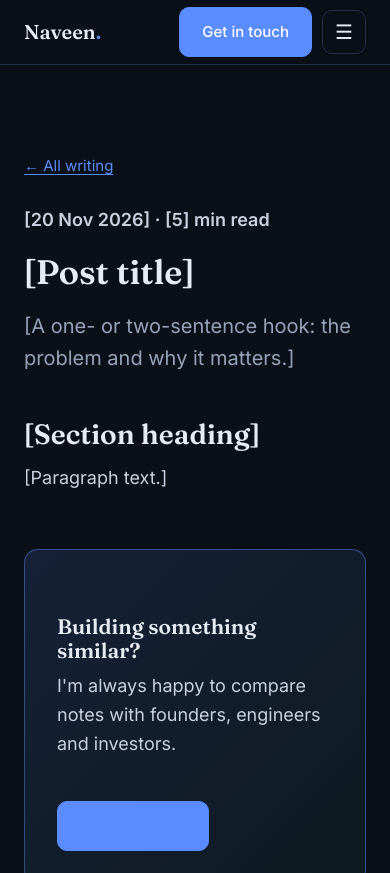
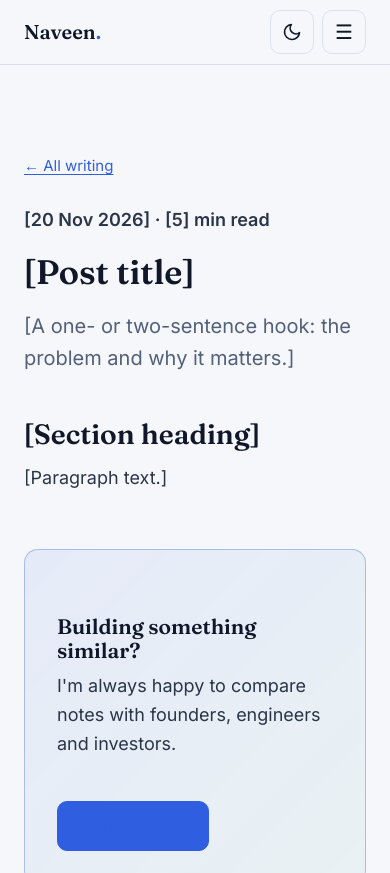
Before and after one commit to naveenam-dev/naveenam-dev.github.io, a plain HTML site: page blog/_post-template.html in a window 390 px wide. Shown: the top 873 px of the page. Drawn offline with Linux system fonts and the light colour scheme.

Commit message:
Add dark/light theme toggle
- Light theme tokens; hard-coded colours moved to CSS variables
- Toggle button in nav on all pages; choice saved in localStorage
- Defaults to the visitor's system preference, set in <head> to avoid a flash
- Tighter nav on small phones

Co-Authored-By: Claude Opus 5.5 <noreply@anthropic.com>

```diff
--- a/blog/_post-template.html
+++ b/blog/_post-template.html
@@ -10,6 +10,7 @@
 <head>
   <meta charset="UTF-8" />
   <meta name="viewport" content="width=device-width, initial-scale=1.0" />
+  <script>(function(){var t;try{t=localStorage.getItem("theme")}catch(e){}if(t!=="light"&&t!=="dark")t=matchMedia("(prefers-color-scheme: light)").matches?"light":"dark";document.documentElement.setAttribute("data-theme",t)})();</script>
   <title>[Post title] — Naveen Narayanan</title>
   <meta name="description" content="[One-sentence summary for Google and link previews]" />
   <meta property="og:title" content="[Post title]" />
@@ -40,6 +41,7 @@
         <a href="../index.html#contact">Contact</a>
       </div>
       <div class="nav-right">
+        <button class="theme-btn" aria-label="Switch to light theme" title="Toggle dark/light theme"><svg class="sun" viewBox="0 0 24 24" fill="none" stroke="currentColor" stroke-width="2" stroke-linecap="round" aria-hidden="true"><circle cx="12" cy="12" r="4"/><path d="M12 2v2M12 20v2M4.9 4.9l1.4 1.4M17.7 17.7l1.4 1.4M2 12h2M20 12h2M4.9 19.1l1.4-1.4M17.7 6.3l1.4-1.4"/></svg><svg class="moon" viewBox="0 0 24 24" fill="none" stroke="currentColor" stroke-width="2" stroke-linecap="round" stroke-linejoin="round" aria-hidden="true"><path d="M21 12.8A9 9 0 1 1 11.2 3a7 7 0 0 0 9.8 9.8z"/></svg></button>
         <a href="../index.html#contact" class="btn btn-primary">Get in touch</a>
         <button class="menu-btn" aria-label="Open menu" aria-expanded="false" aria-controls="nav-links">☰</button>
       </div>
--- a/css/site.css
+++ b/css/site.css
@@ -9,9 +9,38 @@
   --muted: #97a3ba;
   --accent: #5b8cff;      /* primary blue */
   --accent-2: #36d3a8;    /* success green for metrics */
+  --accent-hover: #4677f0;
+  --border-hover: #3a4a70;
+  --nav-bg: rgba(11, 15, 23, .85);
+  --tag-bg: rgba(91, 140, 255, .12);
+  --ask-border: rgba(91, 140, 255, .45);
+  --ask-bg: linear-gradient(135deg, rgba(91, 140, 255, .14), rgba(54, 211, 168, .06));
+  --article-text: #c9d1e0;
   --radius: 14px;
   --max: 1120px;
+  color-scheme: dark;
 }
+
+/* Light theme: set by js/site.js as <html data-theme="light"> */
+:root[data-theme="light"] {
+  --bg: #f6f7fb;
+  --surface: #ffffff;
+  --surface-2: #eef1f7;
+  --border: #dbe1ec;
+  --text: #0f1729;
+  --muted: #536079;
+  --accent: #2f5fe0;
+  --accent-2: #0b8a69;
+  --accent-hover: #244fc4;
+  --border-hover: #aab6cf;
+  --nav-bg: rgba(246, 247, 251, .85);
+  --tag-bg: rgba(47, 95, 224, .1);
+  --ask-border: rgba(47, 95, 224, .35);
+  --ask-bg: linear-gradient(135deg, rgba(47, 95, 224, .08), rgba(11, 138, 105, .05));
+  --article-text: #2b3548;
+  color-scheme: light;
+}
+body { transition: background-color .25s, color .25s; }
 
 /* ============ 2. BASE ============ */
 * { box-sizing: border-box; margin: 0; padding: 0; }
@@ -37,7 +66,7 @@ section { padding: 96px 0; }
 /* ============ 3. NAV ============ */
 nav {
   position: sticky; top: 0; z-index: 10;
-  background: rgba(11, 15, 23, .85); backdrop-filter: blur(10px);
+  background: var(--nav-bg); backdrop-filter: blur(10px);
   border-bottom: 1px solid var(--border);
 }
 nav .container { display: flex; align-items: center; justify-content: space-between; height: 64px; }
@@ -46,10 +75,16 @@ nav .container { display: flex; align-items: center; justify-content: space-betw
 .nav-links { display: flex; gap: 28px; font-size: 15px; color: var(--muted); }
 .nav-links a:hover { color: var(--text); }
 .nav-right { display: flex; align-items: center; gap: 10px; }
-.menu-btn {
+.menu-btn, .theme-btn {
   display: none; background: none; border: 1px solid var(--border); border-radius: 10px;
   color: var(--text); width: 44px; height: 44px; font-size: 20px; cursor: pointer;
 }
+.theme-btn { display: inline-flex; align-items: center; justify-content: center; }
+.menu-btn:hover, .theme-btn:hover { border-color: var(--muted); }
+.theme-btn svg { width: 20px; height: 20px; }
+.theme-btn .moon { display: none; }
+:root[data-theme="light"] .theme-btn .sun { display: none; }
+:root[data-theme="light"] .theme-btn .moon { display: block; }
 
 /* ============ 4. BUTTONS ============ */
 .btn {
@@ -58,7 +93,7 @@ nav .container { display: flex; align-items: center; justify-content: space-betw
   border: 1px solid var(--border); transition: all .2s;
 }
 .btn-primary { background: var(--accent); border-color: var(--accent); color: #fff; }
-.btn-primary:hover { background: #4677f0; }
+.btn-primary:hover { background: var(--accent-hover); border-color: var(--accent-hover); }
 .btn-ghost:hover { border-color: var(--muted); }
 
 /* ============ 5. HERO ============ */
@@ -87,11 +122,11 @@ nav .container { display: flex; align-items: center; justify-content: space-betw
   border-radius: var(--radius); padding: 40px;
   transition: border-color .2s;
 }
-.project:hover { border-color: #3a4a70; }
+.project:hover { border-color: var(--border-hover); }
 .tag {
   display: inline-block; font-size: 12px; font-weight: 600;
   padding: 4px 10px; border-radius: 999px;
-  background: rgba(91, 140, 255, .12); color: var(--accent); margin-bottom: 14px;
+  background: var(--tag-bg); color: var(--accent); margin-bottom: 14px;
 }
 .project h3 { font-size: 30px; margin-bottom: 6px; }
 .project .sub { color: var(--muted); margin-bottom: 20px; }
@@ -154,8 +189,8 @@ nav .container { display: flex; align-items: center; justify-content: space-betw
 .ask {
   display: flex; align-items: center; justify-content: space-between; gap: 24px; flex-wrap: wrap;
   margin-top: 28px; padding: 32px; border-radius: var(--radius);
-  border: 1px solid rgba(91, 140, 255, .45);
-  background: linear-gradient(135deg, rgba(91, 140, 255, .14), rgba(54, 211, 168, .06));
+  border: 1px solid var(--ask-border);
+  background: var(--ask-bg);
 }
 .ask h3 { font-size: 24px; margin-bottom: 6px; }
 .ask p { color: var(--muted); }
@@ -168,7 +203,7 @@ nav .container { display: flex; align-items: center; justify-content: space-betw
   display: block; background: var(--surface); border: 1px solid var(--border);
   border-radius: var(--radius); padding: 28px; transition: border-color .2s;
 }
-.post-card:hover { border-color: #3a4a70; }
+.post-card:hover { border-color: var(--border-hover); }
 .post-card time, .post-meta { font-size: 13px; color: var(--accent); font-weight: 600; }
 .post-card h2 { font-size: 24px; margin: 6px 0 8px; }
 .post-card p { color: var(--muted); font-size: 15px; }
@@ -179,7 +214,7 @@ nav .container { display: flex; align-items: center; justify-content: space-betw
 .article .lede { font-size: 20px; color: var(--muted); margin-bottom: 40px; }
 .article h2 { font-size: 28px; margin: 44px 0 14px; }
 .article h3 { font-size: 21px; margin: 32px 0 10px; }
-.article p, .article li { font-size: 18px; color: #c9d1e0; margin-bottom: 18px; }
+.article p, .article li { font-size: 18px; color: var(--article-text); margin-bottom: 18px; }
 .article ul, .article ol { padding-left: 24px; }
 .article a { color: var(--accent); text-decoration: underline; text-underline-offset: 3px; }
 .article blockquote { border-left: 3px solid var(--accent); padding-left: 20px; color: var(--muted); margin: 24px 0; }
@@ -221,4 +256,10 @@ footer { padding: 40px 0; color: var(--muted); font-size: 14px; text-align: cent
   #about { padding-top: 56px; }
   #about + .hero { padding-top: 64px; }
   section { padding: 72px 0; }
+  .nav-right { gap: 8px; }
+  .nav-right .btn-primary { padding: 10px 14px; font-size: 14px; }
 }
+/* Very narrow phones: Contact is still in the menu, so drop the nav button to fit */
+@media (max-width: 400px) {
+  .nav-right .btn-primary { display: none; }
+}
--- a/js/site.js
+++ b/js/site.js
@@ -1,3 +1,22 @@
+// Theme toggle: the initial theme is set by a small script in each page's <head>
+// (saved choice, else the device's light/dark setting). This button switches and saves it.
+(function () {
+  var root = document.documentElement;
+  var btn = document.querySelector(".theme-btn");
+  if (!btn) return;
+  function label() {
+    var next = root.getAttribute("data-theme") === "light" ? "dark" : "light";
+    btn.setAttribute("aria-label", "Switch to " + next + " theme");
+  }
+  label();
+  btn.addEventListener("click", function () {
+    var next = root.getAttribute("data-theme") === "light" ? "dark" : "light";
+    root.setAttribute("data-theme", next);
+    try { localStorage.setItem("theme", next); } catch (e) {}
+    label();
+  });
+})();
+
 // Mobile menu: toggle open, close after a link is tapped
 (function () {
   var nav = document.querySelector("nav");
```
Also changed, not shown: blog/index.html (+2 -0 lines), index.html (+2 -0 lines).
